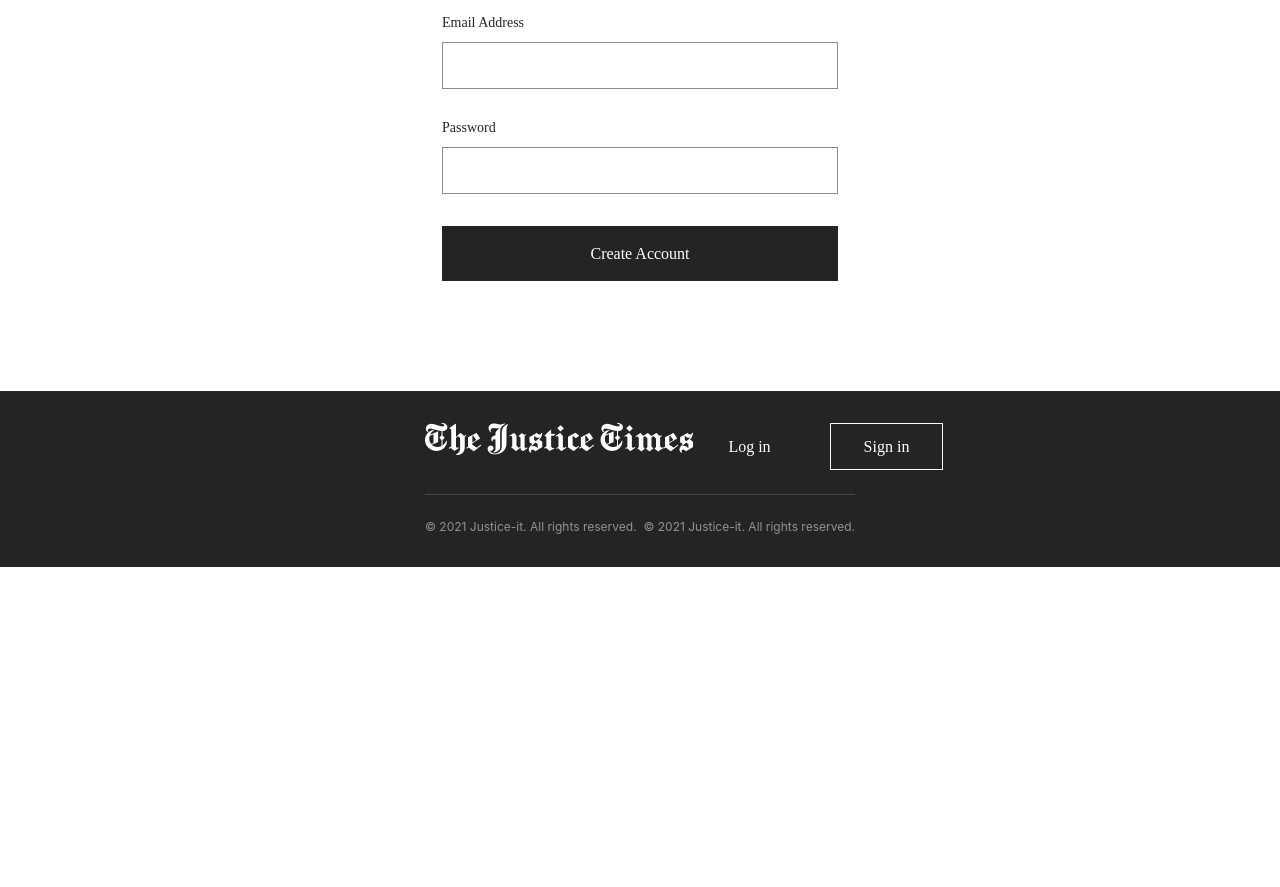
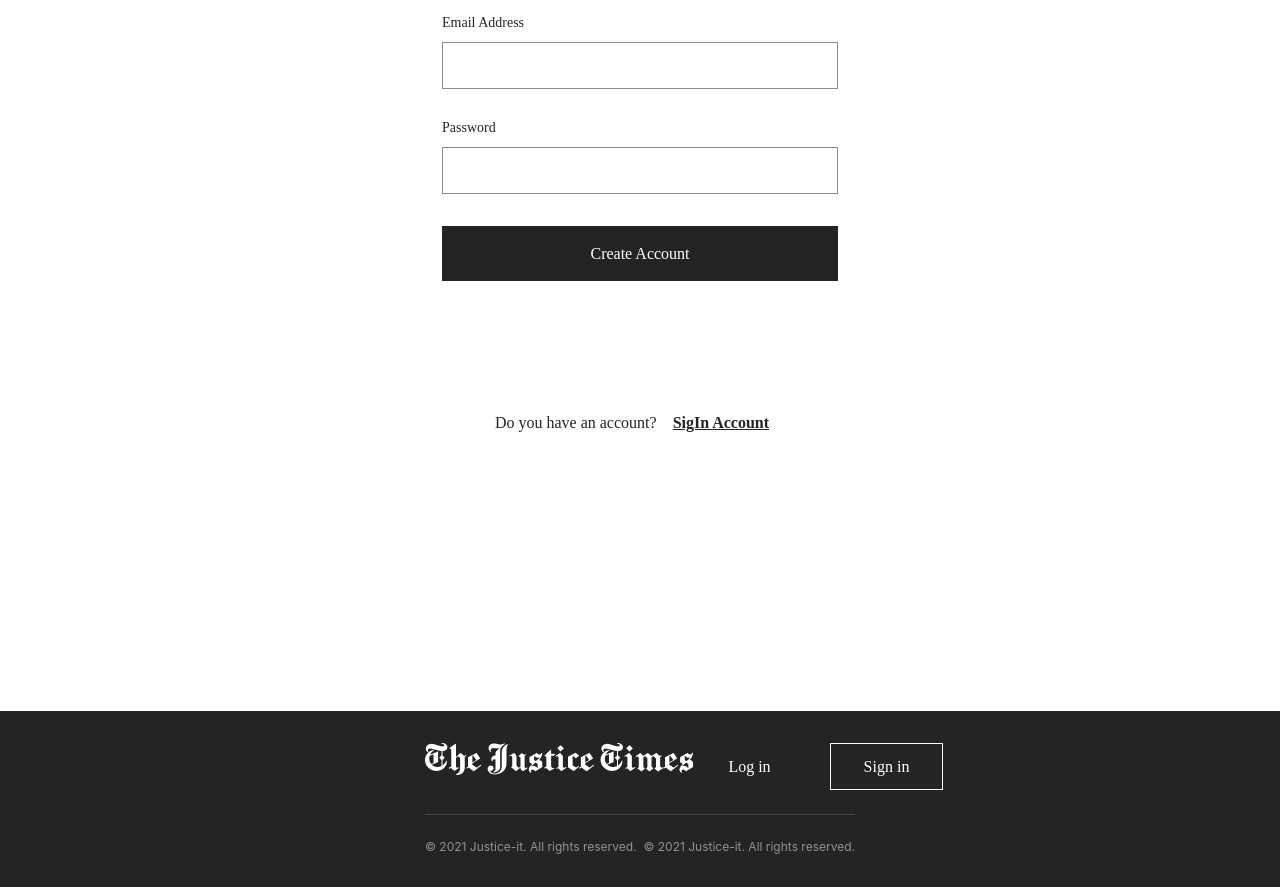
Before and after one commit to OlesyaShamsheeva/Blog, a React (Create React App) app: page /registration in a window 1280 px wide. Shown: the part 460-1347 px from the top of the page. Before the commit the page ends 1027 px from the top, so only its background shows below. Built offline with nearby package versions, Linux system fonts and the light colour scheme.

Commit message:
tasks: form (registration and authorization)

```diff
--- a/src/App.js
+++ b/src/App.js
@@ -2,8 +2,8 @@ import './App.css';
 import {createContext, useState} from "react";
 import {MainContainer} from "./components/MainContainer/MainConteiner";
 import {Route, Routes} from "react-router-dom";
-import {RegistrationUser} from "./components/RegistrationUser";
-import {AuthorizationUser} from "./components/AuthorizationUser";
+import {RegistrationUser} from "./pages/RegistrationUser";
+import {AuthorizationUser} from "./pages/AuthorizationUser";
 
 export const MyContext = createContext(null)
 
--- a/src/components/AuthorizationUser/AuthorizationUser.jsx
+++ /dev/null
@@ -1,23 +0,0 @@
-import styles from "../AuthorizationUser/AuthorizationUser.module.css"
-import {NavLink, useNavigate} from "react-router-dom";
-
-export const AuthorizationUser = () => {
-
-    const navCreate=useNavigate()
-    return (<div className={styles.wrapper}>
-            <h1 className={styles.h1}>Log in to your account</h1>
-            <div className={styles.inform}>
-                <div className={styles.inform_el}>Email Address</div>
-                <input className={styles.input}></input></div>
-            <div className={styles.inform}>
-                <div className={styles.inform_el}>Password</div>
-                <input className={styles.input}
-                ></input></div>
-            <button className={styles.button} onClick={()=>navCreate("/all-articles")}>SugIn Account</button>
-            <span className={styles.link}>Don’t have a Times account?
-           <NavLink to={"/registration"} className={styles.active}>Create one</NavLink>
-                   </span>
-        </div>
-    )
-
-}
--- a/src/components/RegistrationUser/RegistrationUser.jsx
+++ /dev/null
@@ -1,29 +0,0 @@
-import styles from ".//RefistrationUser.module.css"
-import { useNavigate} from "react-router-dom";
-import {useState} from "react";
-
-export const RegistrationUser = () => {
-    //сохраняю данные из инпутов в state//
-    const [user,setUser]=useState({})
-    const navigat=useNavigate()
-    return (
-        <div className={styles.wrapper}>
-            <h1 className={styles.h1}>Create your free account</h1>
-            <div className={styles.inform}>
-                <div className={styles.inform_el}>First Name</div>
-                <input className={styles.input}></input>
-            </div>
-            <div className={styles.inform}>
-                <div className={styles.inform_el}>Name  </div>
-                <input className={styles.input}></input></div>
-            <div className={styles.inform}>
-               <div className={styles.inform_el} >Email Address </div>
-                <input className={styles.input}></input></div>
-            <div className={styles.inform}>
-               <div className={styles.inform_el}>Password</div>
-                <input className={styles.input}></input></div>
-            <button className={styles.button} onClick={()=>navigat("/all-articles")}
-            >
-                Create Account</button>
-        </div>)
-}
--- /dev/null
+++ b/src/pages/AuthorizationUser/AuthorizationUser.jsx
@@ -0,0 +1,54 @@
+import styles from "./AuthorizationUser.module.css"
+import {NavLink, useNavigate} from "react-router-dom";
+import {useState} from "react";
+
+export const AuthorizationUser = () => {
+    const navCreate = useNavigate()
+
+    const [errorAut, setErrorAut] = useState(false)
+    const [stateAut, setStateAut] = useState({
+        email: '', password: '',
+    })
+    const users = JSON.parse(localStorage.getItem("Users"))
+    const submitFormAut = () => {
+        const emailUser = users.find(el => el.email === stateAut.email)
+        if (!emailUser) {
+            const user = {...stateAut, id: Date.now()}
+            localStorage.setItem("Users", JSON.stringify([...users, user]))
+            setErrorAut(false)
+            navCreate("/all-articles")
+        } else {
+            setErrorAut(true)
+        }
+    }
+    const handleChangeAut = (e) => setStateAut((prevState) => ({...prevState, [e.target.name]: e.target.value}))
+    return (<div className={styles.wrapper}>
+            <h1 className={styles.h1}>Log in to your account</h1>
+            <div className={styles.inform}>
+                <div className={styles.inform_el}>Email Address</div>
+                < input
+                    value={stateAut.email}
+                    name="email"
+                    className={styles.input}
+                    onChange={handleChangeAut}
+                />
+            </div>
+            <div className={styles.inform}>
+                <div className={styles.inform_el}>Password</div>
+                < input
+                    value={stateAut.password}
+                    name="password"
+                    className={styles.input}
+                    onChange={handleChangeAut}
+                />
+            </div>
+            {errorAut&&<div>email already in use</div>}
+            <button className={styles.button} onClick={() => navCreate("/all-articles")}
+                    onClick={() => submitFormAut()}>SugIn Account
+            </button>
+            <span className={styles.link}>Don’t have a Times account?
+           <NavLink to={"/registration"} className={styles.active}>Create one</NavLink>
+                   </span>
+        </div>
+    )
+}
--- a/src/components/RegistrationUser/RefistrationUser.module.css
+++ b/src/pages/RegistrationUser/RefistrationUser.module.css
@@ -53,3 +53,30 @@ margin-bottom: 110px;
 
   color: #FFFFFF;
 }
+
+.link{
+  padding-top: 24px;
+  padding-bottom:281px;
+  font-family: 'IBM Plex Sans';
+  font-style: normal;
+  font-weight: 400;
+  font-size: 16px;
+  line-height: 15px;
+  color: #242424;
+}
+.active{
+  padding-top: 24px;
+  padding-bottom:281px;
+  font-family: 'IBM Plex Sans';
+  font-style: normal;
+  font-weight: 400;
+  font-size: 16px;
+  line-height: 15px;
+  color: #242424;
+  text-decoration-line: underline;
+  font-weight: bold;
+}
+.error{
+  color: red;
+  font-size: 18px;
+}
--- /dev/null
+++ b/src/pages/RegistrationUser/RegistrationUser.jsx
@@ -0,0 +1,80 @@
+import {useState} from "react";
+import {Navigate, NavLink, useNavigate} from "react-router-dom";
+import styles from ".//RefistrationUser.module.css"
+import {Menu, NavAction} from "../../components/Navbar";
+
+
+export const RegistrationUser = () => {
+    const navigate = useNavigate()
+    const users = JSON.parse(localStorage.getItem("Users"))
+
+    const [error, setError] = useState(false)
+    const [state, setState] = useState({
+        firstName: '', lastName: '', email: '', password: '',
+    })
+
+    const submitForm = () => {
+        const emailUser = users.find(el => el.email === state.email)
+        console.log(emailUser)
+        if (!emailUser) {
+            const user = {...state, id: Date.now()}
+            localStorage.setItem("Users", JSON.stringify([...users, user]))
+            setError(false)
+            navigate("/all-articles")
+        } else {
+setError(true)
+        }
+    }
+
+    const handleChange = (e) => setState((prevState) => ({...prevState, [e.target.name]: e.target.value}))
+
+    return (<div className={styles.wrapper}>
+        <h1 className={styles.h1}>Create your free account</h1>
+        <div className={styles.inform}>
+            <div className={styles.inform_el}>First Name</div>
+            <input
+                className={styles.input}
+                value={state.firstName}
+                name="firstName"
+                onChange={handleChange}
+            />
+        </div>
+        <div className={styles.inform}>
+            <div className={styles.inform_el}>Last Name</div>
+            <input
+                value={state.lastName}
+                name="lastName"
+                className={styles.input}
+                onChange={handleChange}
+            />
+        </div>
+        <div className={styles.inform}>
+            <div className={styles.inform_el}>Email Address</div>
+            < input
+                value={state.email}
+                name="email"
+                className={styles.input}
+                onChange={handleChange}
+            />
+        </div>
+        <div className={styles.inform}>
+            <div className={styles.inform_el}>Password</div>
+            < input
+                value={state.password}
+                name="password"
+                className={styles.input}
+                onChange={handleChange}
+            />
+        </div>
+            {error&&<div className={styles.error}>email already in use</div>}
+        <button
+            className={styles.button}
+            onClick={() => submitForm()}>
+            Create Account
+        </button>
+        <span className={styles.link}>
+            Do you have an account?
+           <NavLink to={"/authorization"} className={styles.active}>SigIn Account</NavLink>
+                   </span>
+    </div>)
+}
```
Also changed, not shown: src/pages/AuthorizationUser/AuthorizationUser.module.css (renamed from src/components/AuthorizationUser/AuthorizationUser.module.css), src/pages/AuthorizationUser/index.js (renamed from src/components/AuthorizationUser/index.js), src/pages/RegistrationUser/index.js (renamed from src/components/RegistrationUser/index.js).
